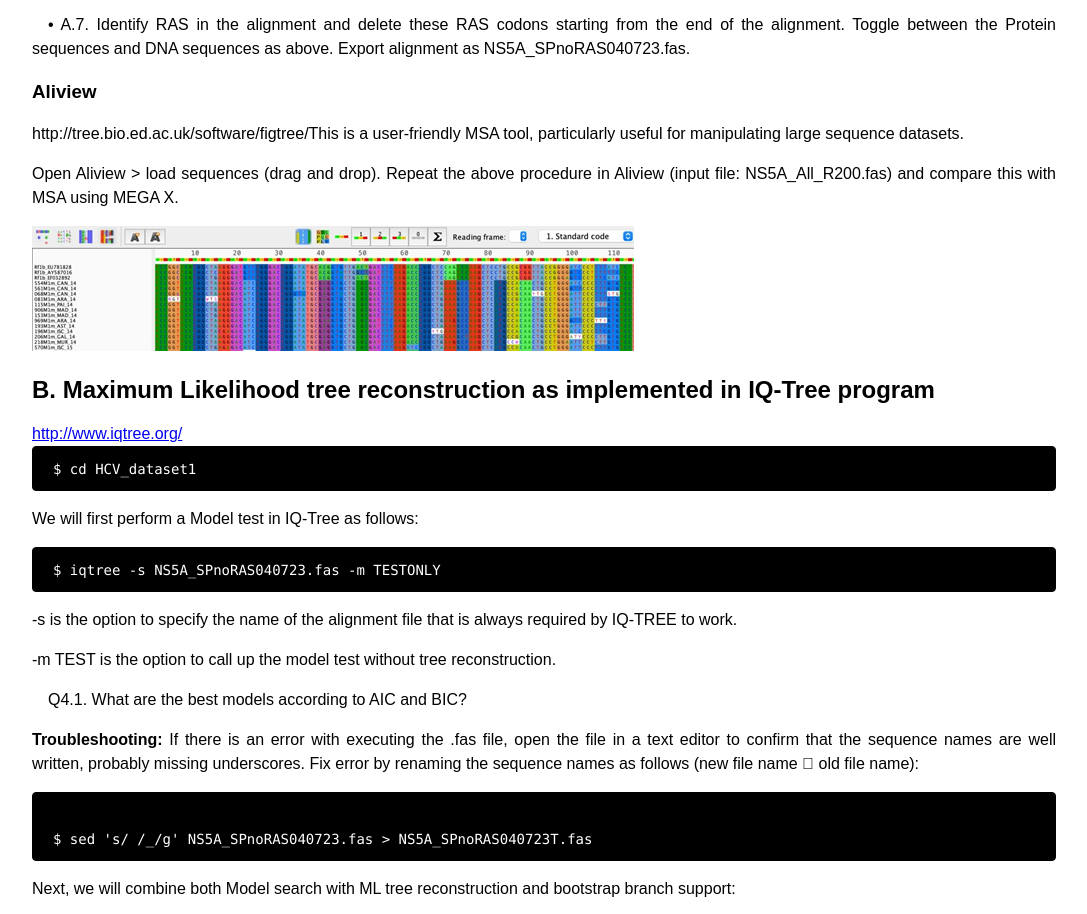
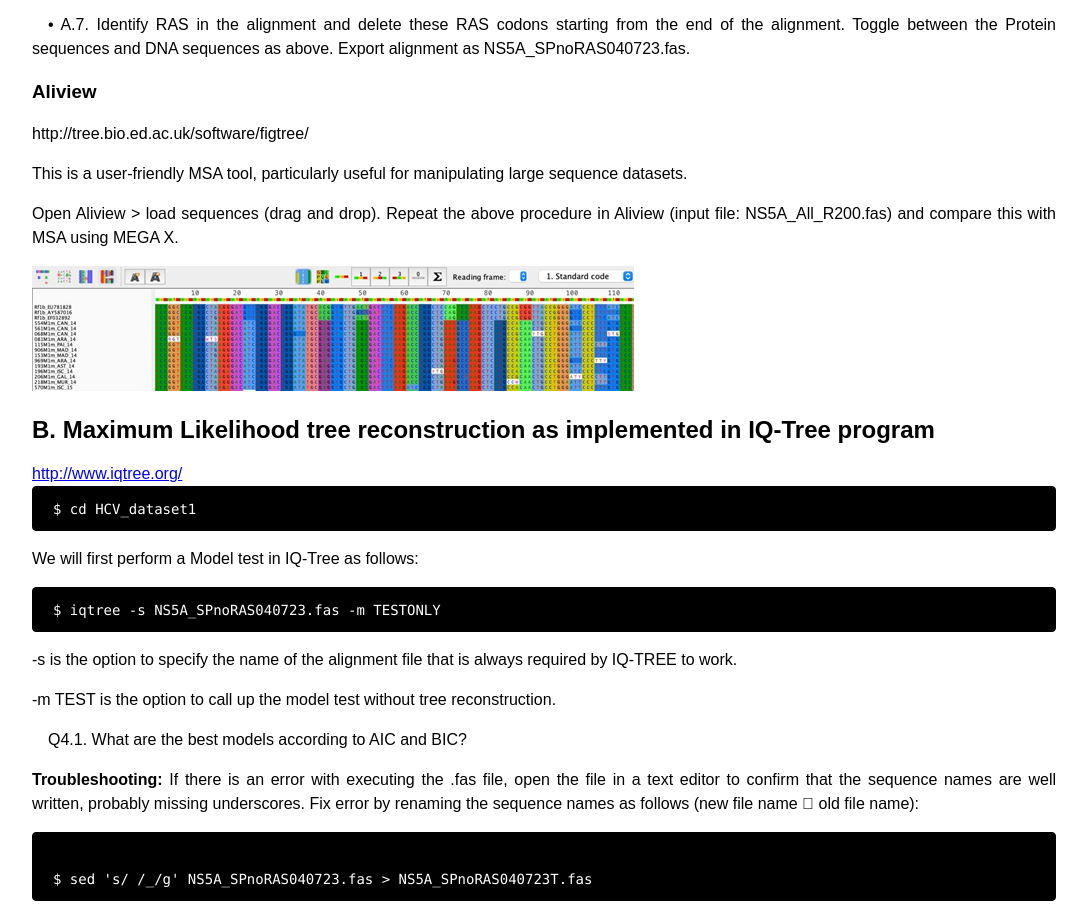
Before and after one commit to jperdigao/PMB, a plain HTML site: page phylogeny_partI.html in a window 1280 px wide. Shown: the part 2848-3762 px from the top of the page, without its empty margins (96-1183 px from the left). Drawn offline with Linux system fonts and the light colour scheme.

Commit message:
Add files via upload

```diff
--- a/phylogeny_partI.html
+++ b/phylogeny_partI.html
@@ -119,7 +119,8 @@ you can select a nucleotide (or a block of nucleotides) and move them sideways u
 
 <h3>Aliview</h3>
 
-http://tree.bio.ed.ac.uk/software/figtree/This is a user-friendly MSA tool, particularly useful for manipulating large sequence datasets.</p>
+<p>http://tree.bio.ed.ac.uk/software/figtree/</p>
+<p>This is a user-friendly MSA tool, particularly useful for manipulating large sequence datasets.</p>
 
 <p>Open Aliview > load sequences (drag and drop). Repeat the above procedure in Aliview (input file: NS5A_All_R200.fas) and compare this with MSA using MEGA X.</p>
 
```
